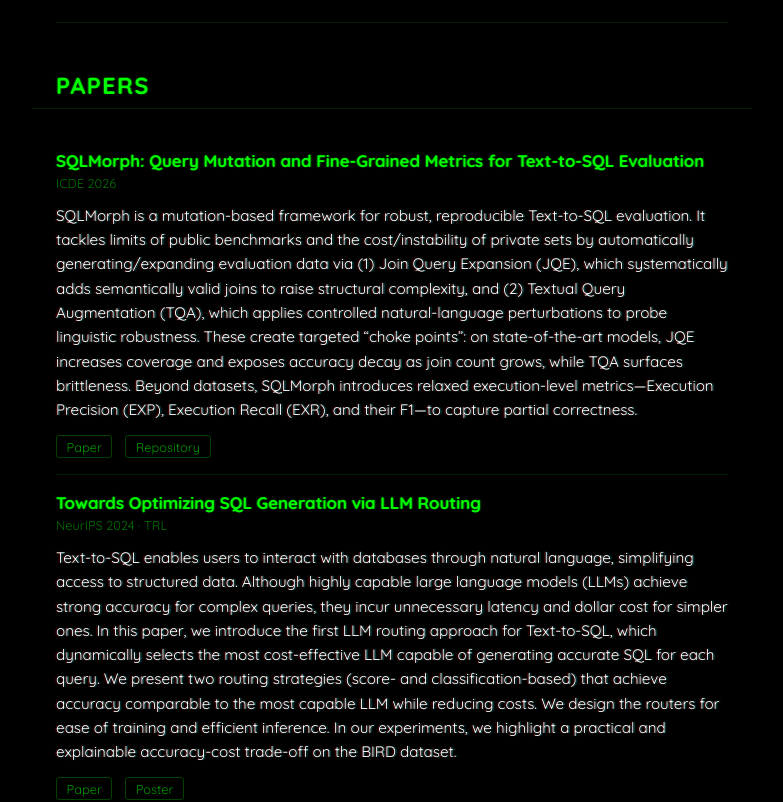
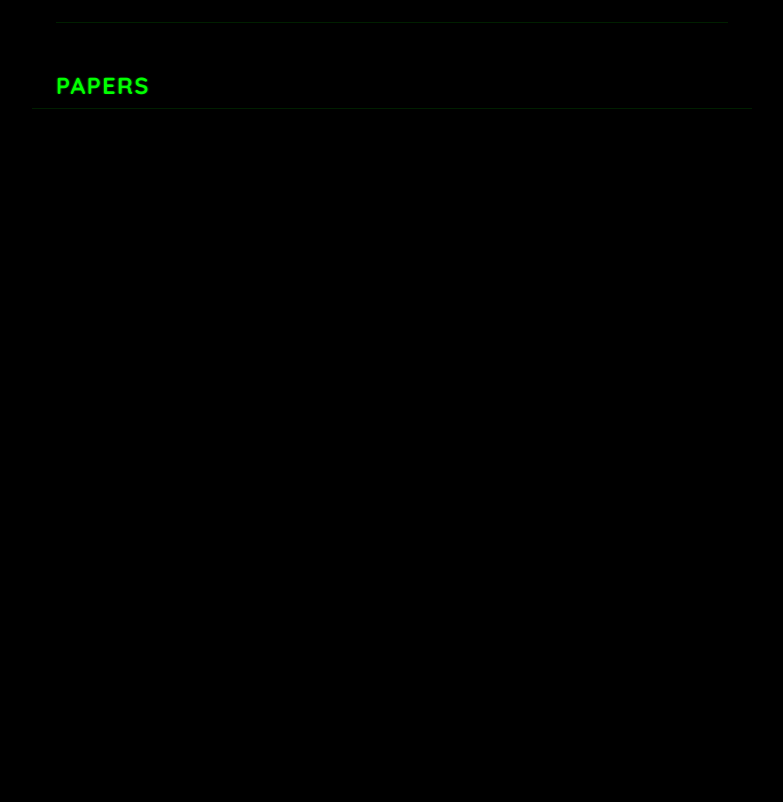
Before and after one commit to momalekpour/momalekpour.github.io, a Next.js app: page / in a window 1280 px wide. Shown: the part 2400-3202 px from the top of the page, without its empty margins (248-1031 px from the left). Built offline with nearby package versions, Linux system fonts and the light colour scheme.

Commit message:
feat: add data-reveal to PublicationList items

```diff
--- a/src/components/PublicationList.tsx
+++ b/src/components/PublicationList.tsx
@@ -14,8 +14,8 @@
     <section className="projects" id={id}>
       <GlitchText as="h2" className="section-label" text={heading} />
       <div className="project-grid">
-        {items.map((pub, i) => (
-          <article className="project-item" key={pub.title}>
+        {items.map((pub) => (
+          <article className="project-item" key={pub.title} data-reveal>
             <h3 className="project-item__title">{pub.title}</h3>
             {pub.venue && <p className="project-item__venue">{pub.venue}</p>}
             <p className="project-description">{pub.description}</p>
```
